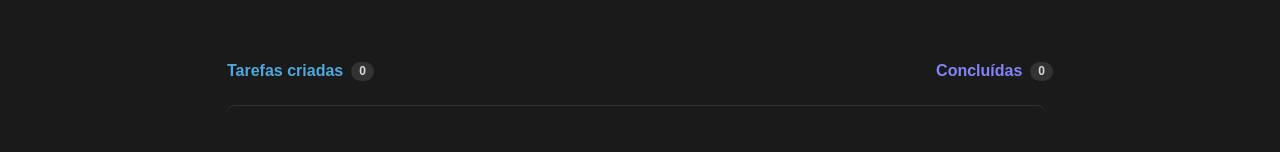
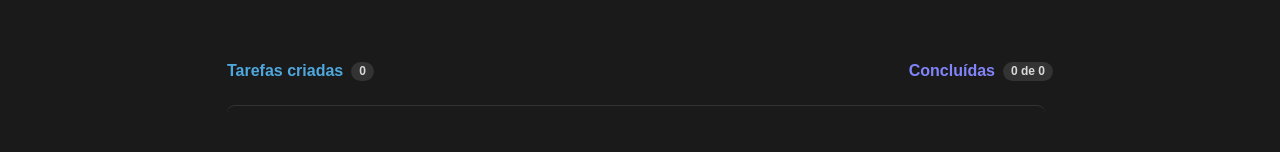
Before and after one commit to palomarodrigs/todo-list, a React (Vite) app: page / in a window 1280 px wide. Shown: the part 224-376 px from the top of the page. Built offline with nearby package versions, Linux system fonts and the light colour scheme.

Commit message:
refactor: change Counter component to display number of completed tasks out of total number of tasks

```diff
--- a/src/App.tsx
+++ b/src/App.tsx
@@ -60,13 +60,15 @@ function App() {
           <div className="created-tasks">
             <p>Tarefas criadas</p>
 
-            <Counter count={tasks.length} />
+            <Counter>{tasks.length}</Counter>
           </div>
 
           <div className="concluded-tasks">
             <p>Concluídas</p>
 
-            <Counter count={tasks.filter((task) => task.isChecked).length} />
+            <Counter>
+              {tasks.filter((task) => task.isChecked).length} de {tasks.length}
+            </Counter>
           </div>
         </div>
 
--- a/src/components/counter.tsx
+++ b/src/components/counter.tsx
@@ -1,9 +1,9 @@
 import styles from './counter.module.css'
 
 interface CounterProps {
-  count: number
+  children: React.ReactNode
 }
 
-export function Counter({ count }: CounterProps) {
-  return <div className={styles.counter}>{count}</div>
+export function Counter({ children }: CounterProps) {
+  return <div className={styles.counter}>{children}</div>
 }
```
